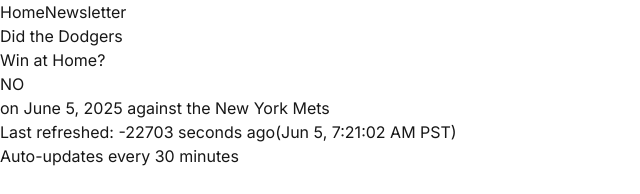
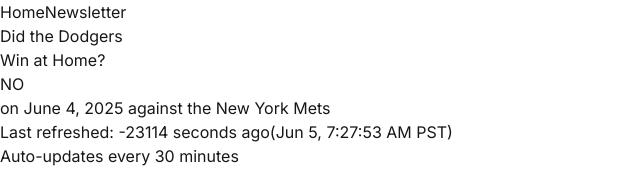
Before and after one commit to hhankj/diddogderswin, a Next.js app: page / in a window 1280 px wide. Shown: the top 194 px of the page, without its empty margins (0-640 px from the left). Built offline with nearby package versions, Linux system fonts and the light colour scheme.

Commit message:
Fix timezone issue: Force Pacific Time for game dates - ensures consistent date display regardless of server timezone

```diff
--- a/public/game-data.json
+++ b/public/game-data.json
@@ -1,5 +1,5 @@
 {
   "didWin": false,
-  "gameInfo": "on June 5, 2025 against the New York Mets",
-  "lastUpdated": "2025-06-05T14:21:02.201Z"
+  "gameInfo": "on June 4, 2025 against the New York Mets",
+  "lastUpdated": "2025-06-05T14:27:53.876Z"
 }
--- a/scripts/update-data.js
+++ b/scripts/update-data.js
@@ -50,10 +50,12 @@
       competitor => competitor.team.id !== '19'
     );
 
+    // Fix timezone issue: Always interpret the date in Pacific Time
     const gameDate = new Date(mostRecentGame.date).toLocaleDateString('en-US', {
       year: 'numeric',
       month: 'long',
-      day: 'numeric'
+      day: 'numeric',
+      timeZone: 'America/Los_Angeles' // Force Pacific Time for consistency
     });
     const gameInfo = `on ${gameDate} against the ${opponent?.team.displayName || 'opponent'}`;
 
```
